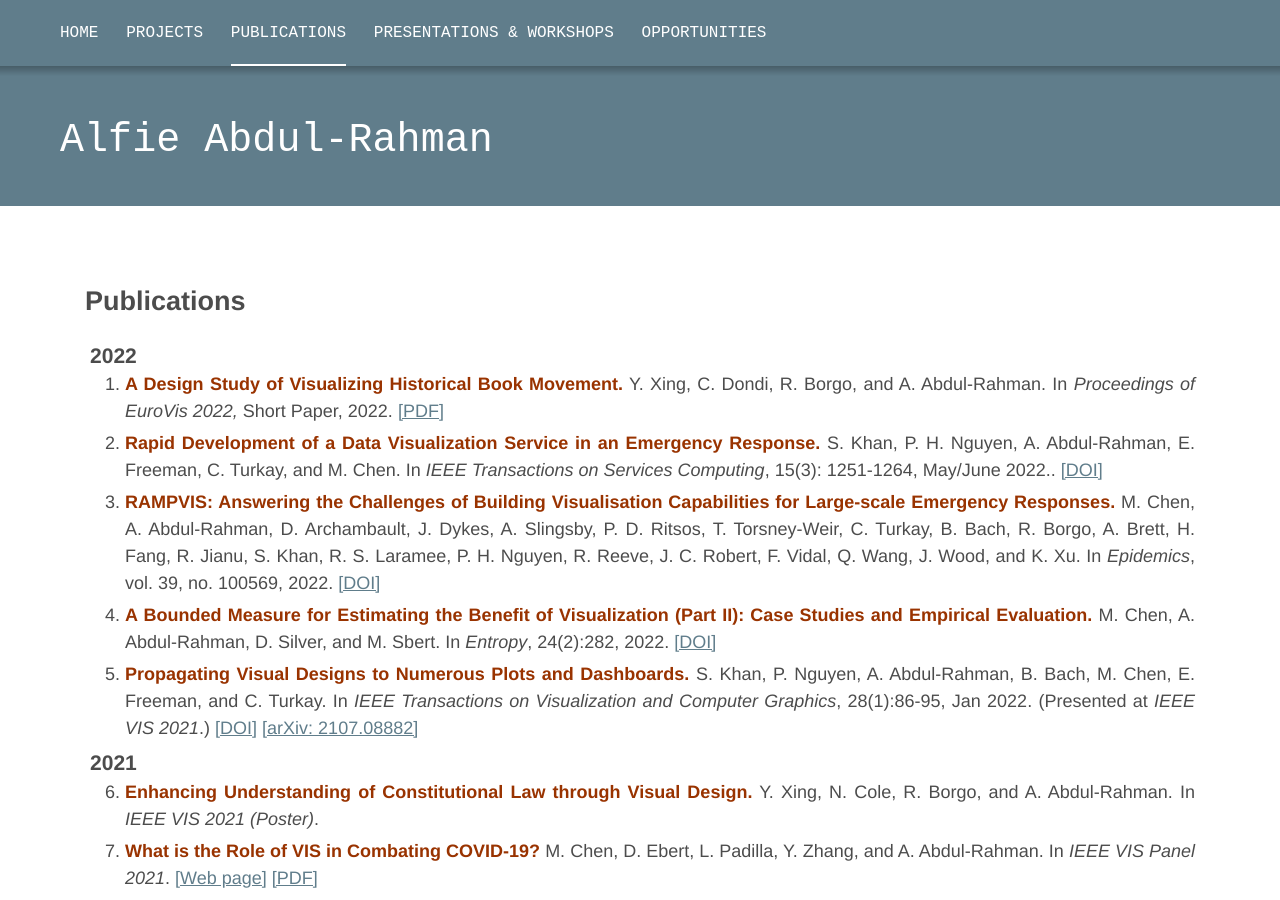
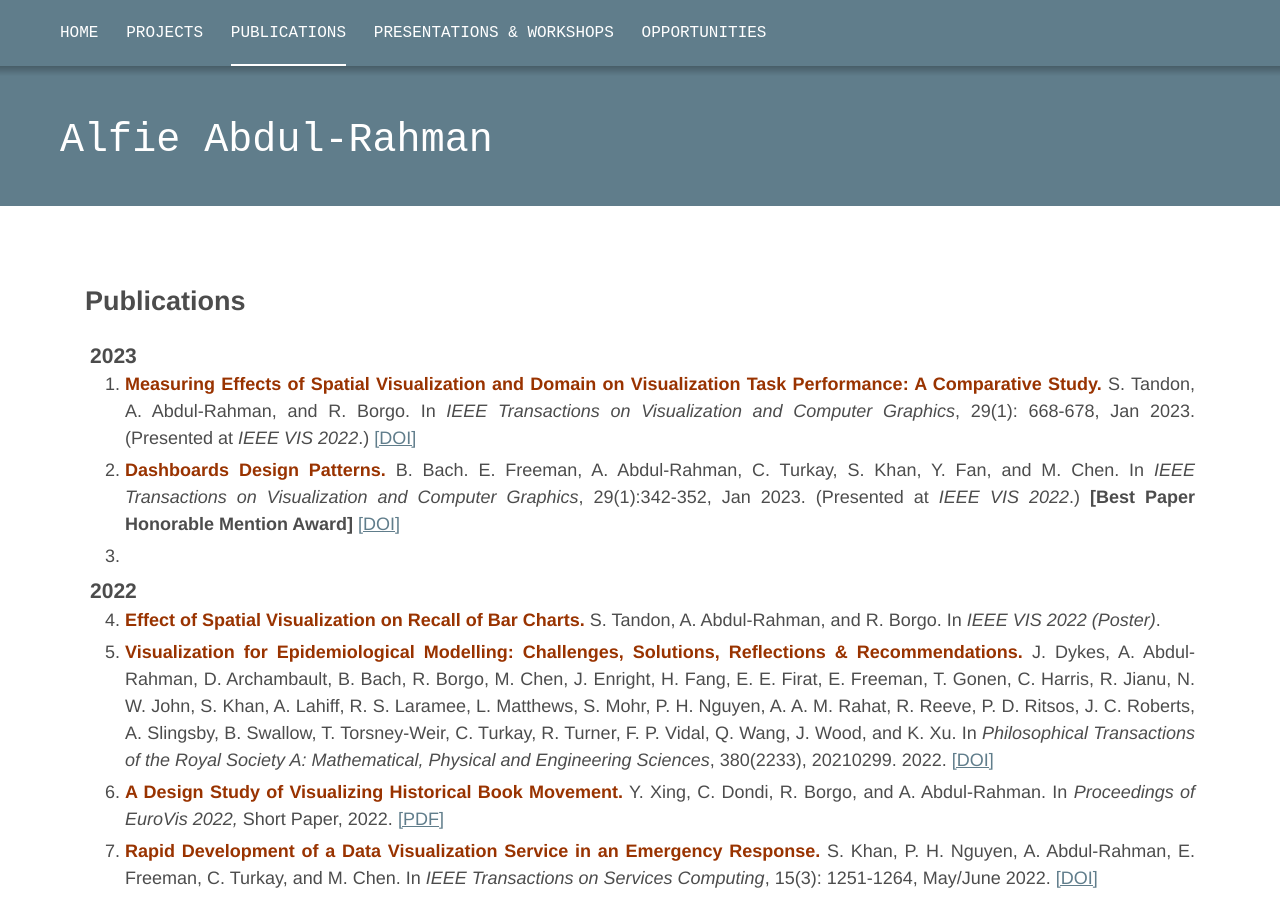
Before and after one commit to alfieabdulrahman/alfieabdulrahman.github.io, a Jekyll site: the page built from _pages/publications.markdown, in a window 1280 px wide and 900 px high. Built offline with Jekyll 4.4.1, drawn with Linux system fonts in a browser that asks for light colours.

Commit message:
Updated publications list and images

```diff
--- a/_pages/publications.markdown
+++ b/_pages/publications.markdown
@@ -6,7 +6,35 @@ permalink: /publications/
 <h2>Publications</h2>
 
 <ol class="pub-list">
+	<h3 class="year">2023</h3>
+    <li>
+      <span class="pub-title">Measuring Effects of Spatial Visualization and Domain on Visualization Task Performance: A
+Comparative Study.</span>
+      <span class="pub-author">S. Tandon, A. Abdul-Rahman, and R. Borgo.</span>
+      In <span class="pub-loc">IEEE Transactions on Visualization and Computer Graphics</span>, 29(1): 668-678, Jan 2023. (Presented at <em>IEEE VIS 2022</em>.)
+      <a href="https://doi.org/10.1109/TVCG.2022.3209491" target="_blank">[DOI]</a>
+    </li>
+    <li>
+      <span class="pub-title">Dashboards Design Patterns.</span>
+      <span class="pub-author">B. Bach. E. Freeman, A. Abdul-Rahman, C. Turkay, S. Khan, Y. Fan, and M. Chen.</span>
+      In <span class="pub-loc">IEEE Transactions on Visualization and Computer Graphics</span>, 29(1):342-352, Jan 2023. (Presented at <em>IEEE VIS 2022</em>.)
+	  <strong>[Best Paper Honorable Mention Award]</strong>
+      <a href="https://doi.org/10.1109/TVCG.2022.3209448" target="_blank">[DOI]</a>
+    </li>
+	<li>
+	</li>
     <h3 class="year">2022</h3>
+    <li>
+      <span class="pub-title">Effect of Spatial Visualization on Recall of Bar Charts.</span>
+      <span class="pub-author">S. Tandon, A. Abdul-Rahman, and R. Borgo.</span>
+      In <span class="pub-loc">IEEE VIS 2022 (Poster)</span>.
+    </li>
+    <li>
+      <span class="pub-title">Visualization for Epidemiological Modelling: Challenges, Solutions, Reflections & Recommendations.</span>
+      <span class="pub-author">J. Dykes, A. Abdul-Rahman, D. Archambault, B. Bach, R. Borgo, M. Chen, J. Enright, H. Fang, E. E. Firat, E. Freeman, T. Gonen, C. Harris, R. Jianu, N. W. John, S. Khan, A. Lahiff, R. S. Laramee, L. Matthews, S. Mohr, P. H. Nguyen, A. A. M. Rahat, R. Reeve, P. D. Ritsos, J. C. Roberts, A. Slingsby, B. Swallow, T. Torsney-Weir, C. Turkay, R. Turner, F. P. Vidal, Q. Wang, J. Wood, and K. Xu.</span>
+      In <span class="pub-loc">Philosophical Transactions of the Royal Society A: Mathematical, Physical and Engineering Sciences</span>, 380(2233), 20210299. 2022.
+      <a href="https://doi.org/10.1098/rsta.2021.0299" target="_blank">[DOI]</a>
+    </li>
     <li>
       <span class="pub-title">A Design Study of Visualizing Historical Book Movement.</span>
       <span class="pub-author">Y. Xing, C. Dondi, R. Borgo, and A. Abdul-Rahman.</span>
@@ -16,13 +44,12 @@ permalink: /publications/
     <li>
       <span class="pub-title">Rapid Development of a Data Visualization Service in an Emergency Response.</span>
       <span class="pub-author">S. Khan, P. H. Nguyen, A. Abdul-Rahman, E. Freeman, C. Turkay, and M. Chen.</span>
-      In <span class="pub-loc">IEEE Transactions on Services Computing</span>, 15(3): 1251-1264, May/June 2022..
+      In <span class="pub-loc">IEEE Transactions on Services Computing</span>, 15(3): 1251-1264, May/June 2022.
       <a href="https://doi.org/10.1109/TSC.2022.3164146" target="_blank">[DOI]</a>
     </li>
     <li>
       <span class="pub-title">RAMPVIS: Answering the Challenges of Building Visualisation Capabilities for Large-scale Emergency Responses.</span>
-      <span class="pub-author">M. Chen, A. Abdul-Rahman, D. Archambault, J. Dykes, A. Slingsby, P. D. Ritsos, T. Torsney-Weir, C. Turkay, B. Bach,
-        R. Borgo, A. Brett, H. Fang, R. Jianu, S. Khan, R. S. Laramee, P. H. Nguyen, R. Reeve, J. C. Robert, F. Vidal, Q. Wang, J. Wood, and K. Xu.</span>
+      <span class="pub-author">M. Chen, A. Abdul-Rahman, D. Archambault, J. Dykes, A. Slingsby, P. D. Ritsos, T. Torsney-Weir, C. Turkay, B. Bach, R. Borgo, A. Brett, H. Fang, R. Jianu, S. Khan, R. S. Laramee, P. H. Nguyen, R. Reeve, J. C. Robert, F. Vidal, Q. Wang, J. Wood, and K. Xu.</span>
       In <span class="pub-loc">Epidemics</span>, vol. 39, no. 100569, 2022.
       <a href="https://doi.org/10.1016/j.epidem.2022.100569" target="_blank">[DOI]</a>
     </li>
```
Also changed, not shown: images/T4S5R1.png (added), images/T4S5R3.png (added), images/jazzcats-logo.jpg (added), images/vis2019-panel/Petra.png (added), images/vis2019-panel/Weiskopf.jpg (added), images/vis2019-panel/alfie.jpg (added), images/vis2019-panel/brian-fisher.jpg (added), images/vis2019-panel/laidlaw.jpg (added), images/vis2019-panel/melanie-tory.jpg (added), images/vis2021-panel/alfie.jpg (added), images/vis2021-panel/david-ebert.jpeg (added), images/vis2021-panel/lace-padilla.jpeg (added), images/vis2021-panel/min-chen.jpeg (added), images/vis2021-panel/yixuan-zhang.jpeg (added).
